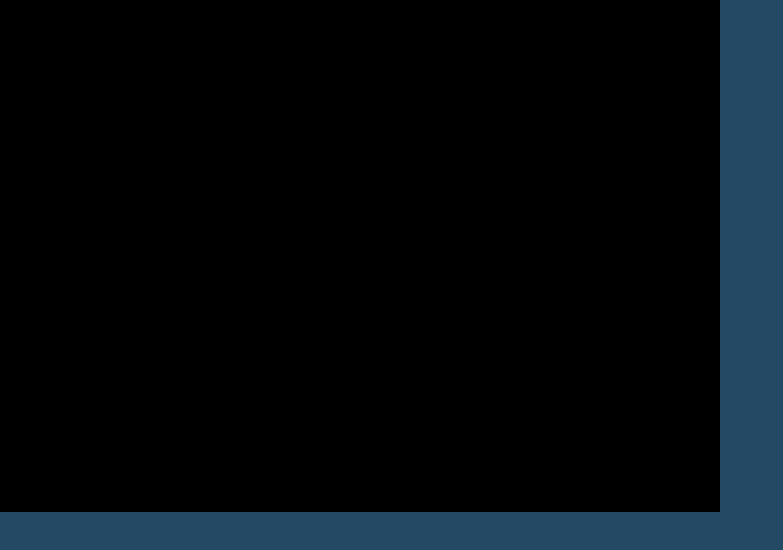
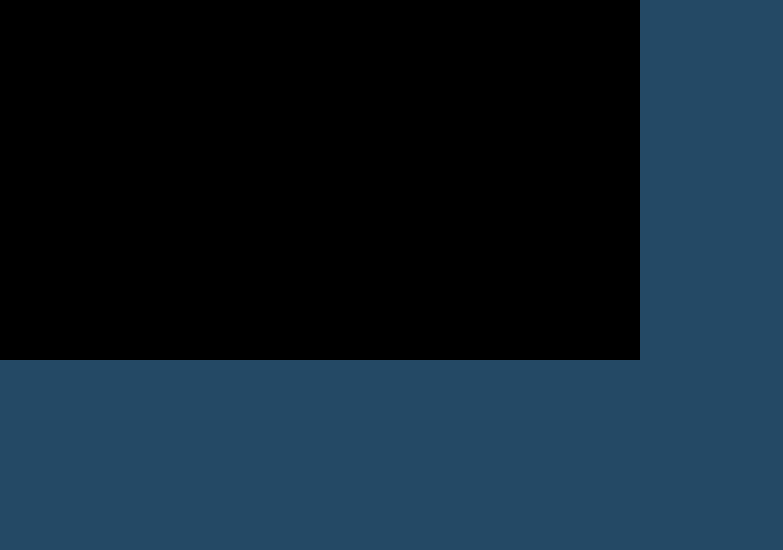
Before and after one commit to ericbo/STG-Ludum-Dare, a plain HTML site: page index.html in a window 1280 px wide. Shown: the whole page, without its empty margins (0-783 px from the left). Drawn offline with Linux system fonts and the light colour scheme.

Commit message:
Changed resolution to 480p

```diff
--- a/index.html
+++ b/index.html
@@ -11,7 +11,7 @@
     <body>
         <script src="ZGameFramework.js"></script>
         <script>
-            ZGF_INIT(720, 512);
+            ZGF_INIT(640, 360);
         </script>
     </body>
 </html>
```
